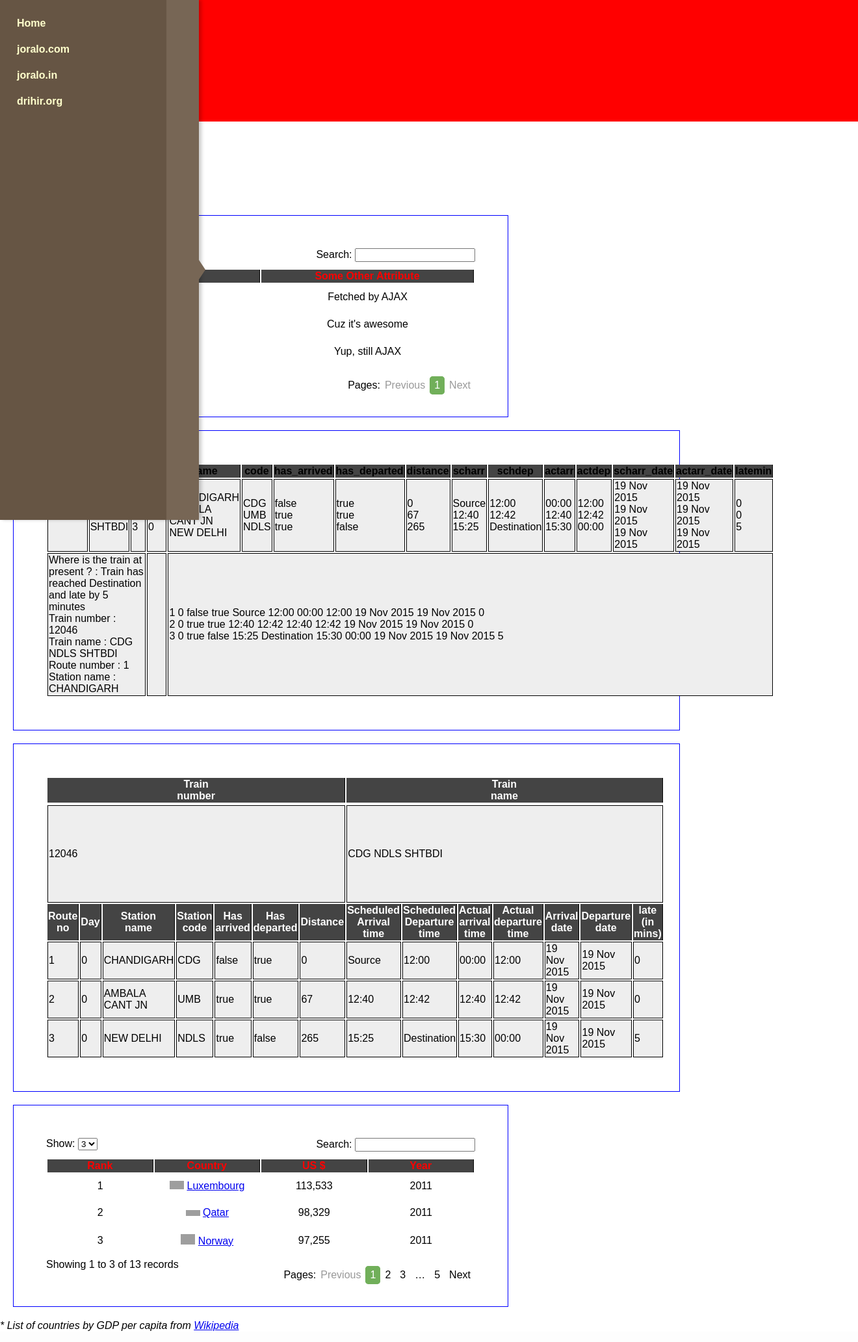
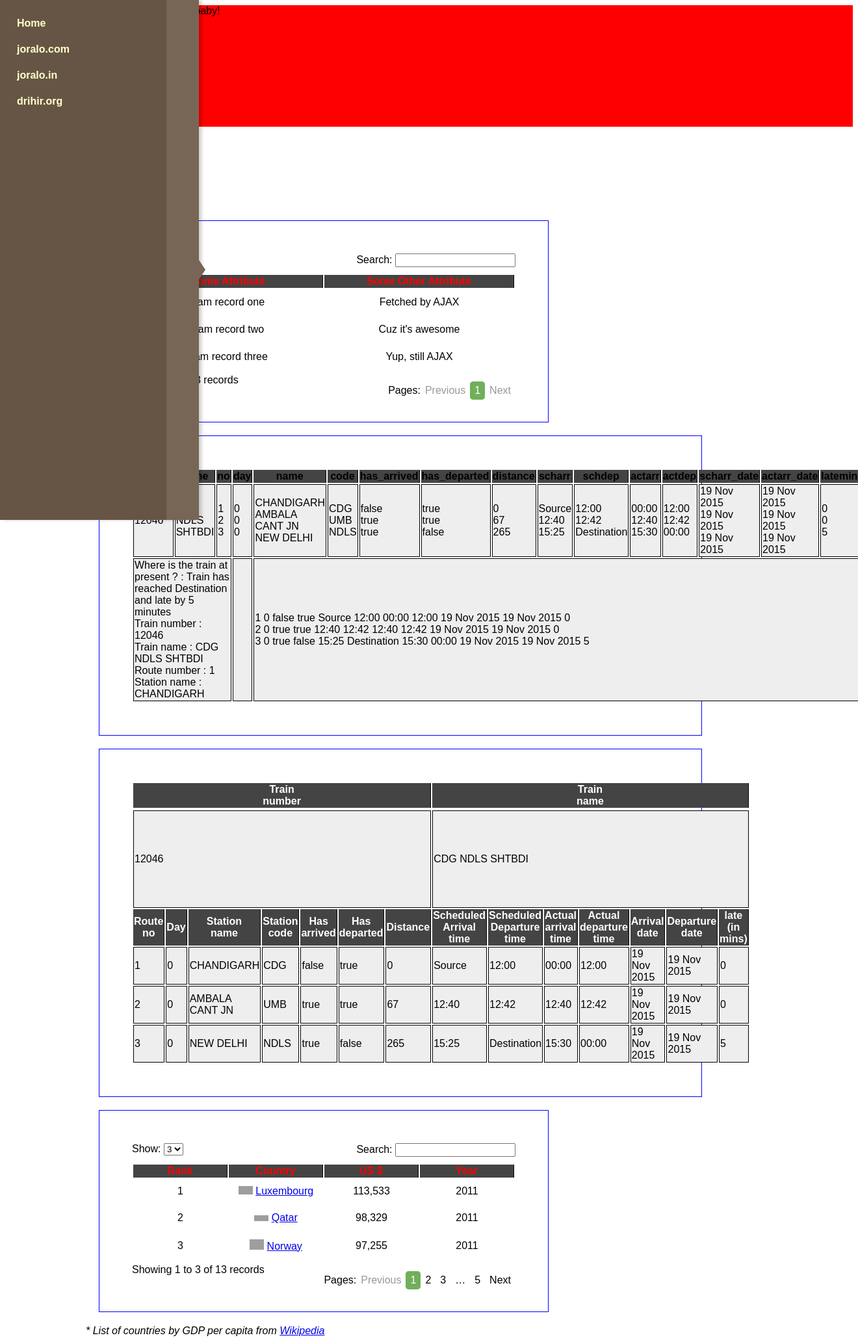
Before and after one commit to Deegit/Deegit.github.io, a PHP site: page / in a window 1320 px wide. Shown: the whole page at 65% size. Run offline with PHP 8.4, Linux system fonts and the light colour scheme; some libraries are stand-ins or nearby versions; grey boxes are pictures that could not be loaded.

Commit message:
Update styles.css

```diff
--- a/styles.css
+++ b/styles.css
@@ -4,7 +4,7 @@ body
 	font-family: sans-serif;
 	font-size: 100%;
 	padding: 0;
-	margin: 0;
+	margin-left: 10%;
 	/*color: #333;
 	background-color: #221;*/
 }
```
